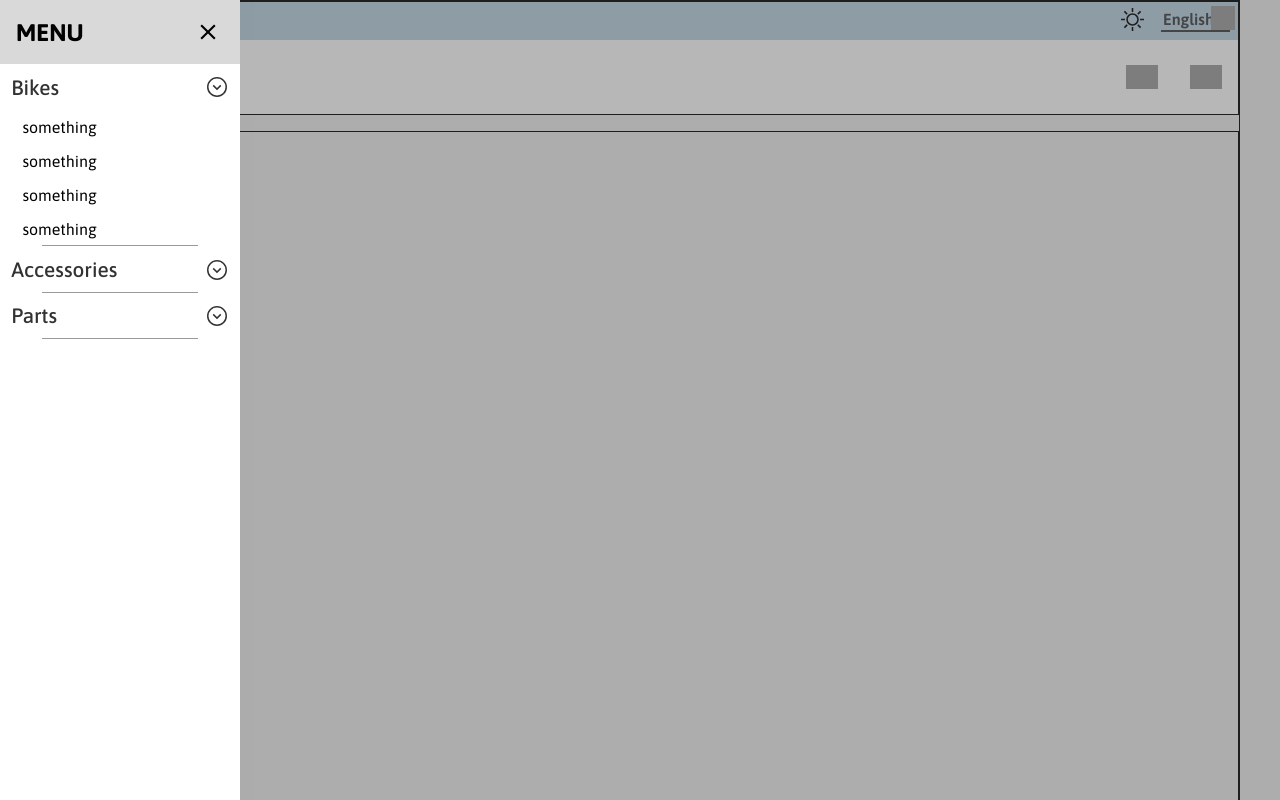
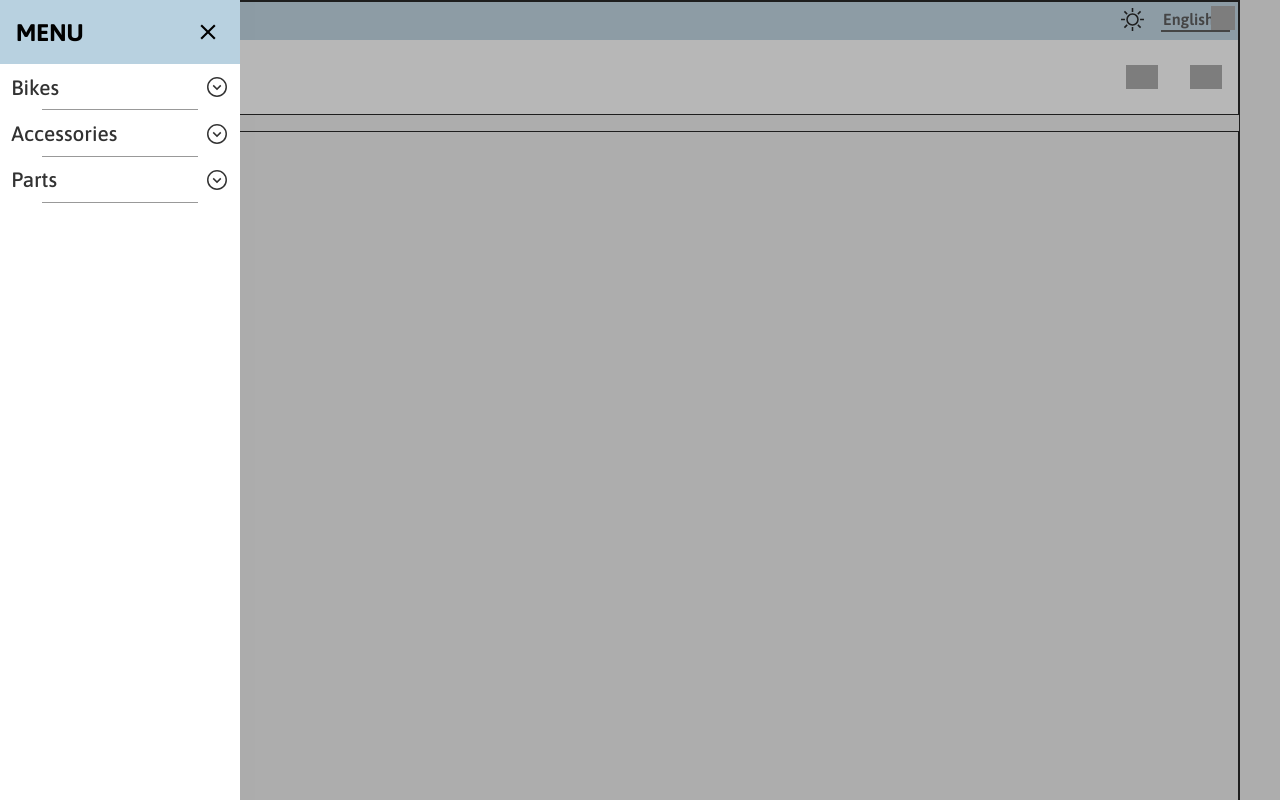
Before and after one commit to GeeGne/onebike_fontend_V1, a React (Vite) app: page / in a window 1280 px wide. Both pictures are taken after a click on the button 74 px from the left and 76 px from the top of the page. Shown: the top 800 px of the page. Built offline with nearby package versions, Linux system fonts and the light colour scheme; grey boxes are pictures that could not be loaded.

Commit message:
Version 1.6 Added the secondary list feature, the main list extends when pressed, made a data object and a map array for easier future proof handling,adjusted the settings when turning the langauge to Arabic

```diff
--- a/src/Components/Header/Navbar/HamMenu.jsx
+++ b/src/Components/Header/Navbar/HamMenu.jsx
@@ -22,54 +22,163 @@ import partsIconDarkMode from '../../../assets/Img/Icons/menu_darkMode.svg';
 
 function HamMenu ({menu, onChange, darkMode, language}) {
 
-  const hamMenuContainerElement = useRef(null)
-  const hamMenuSideBoxElement = useRef(null)
+  const hamMenuContainerElement = useRef(null);
+  const hamMenuSideBoxElement = useRef(null);
+  const mainListElements = useRef([]);
+  const secondaryListElements = useRef([]);
 
   const textLanguage = useRef({
-    bike: 'Bikes',
-    accessories: 'Accessories',
-    parts: 'Parts'
+    // bike: 'Bikes',
+    // accessories: 'Accessories',
+    // parts: 'Parts'
   })
+
+  const mainListData = {
+    english: [{
+      mainList: 'Bikes',
+      secondaryList: ['Road Bikes', 'Mountain Bikes', 'Hybird Bikes']
+    },{
+      mainList: 'Accessories',
+      secondaryList: ['Flash lights', 'Horns', 'Wear', 'Stickers']
+    },{
+      mainList: 'Parts',
+      secondaryList: ['Handle Bar', 'Chain', 'Wheels', 'Frames', 'Forks']
+    }],
+    arabic: [{
+      mainList: 'دراجات',
+      secondaryList: ['سباقي', 'جبلي', 'هجين']
+    },{
+      mainList: 'اكسسوارات',
+      secondaryList: ['سباقي', 'جبلي', 'هجين']
+    },{
+      mainList: 'قطع الدراجه',
+      secondaryList: ['سباقي', 'جبلي', 'هجين']
+    }]
+  }
 
   useEffect(() => {
     if (language === 'English') {
       textLanguage.current = {
         menu: 'MENU',
-        bike: 'Bikes',
-        accessories: 'Accessories',
-        parts: 'Parts'
       }
     } else if (language === 'العربيه') {
       textLanguage.current = {
         menu: 'القا،مه',
-        bike: 'دراجات',
-        accessories: 'اكسسوارات',
-        parts: 'ملحقات الدراجه'
       }
     }
   }, [language])
 
-  const handleClick = type => {
+  const handleClick = (type, other) => {
+
+    const getElement = (elements, id) => {
+      let matchedElement;
+
+      elements.forEach(element => {
+        const {listId} = element.dataset;
+        listId === id && (matchedElement = element)
+      })
+
+      return matchedElement;
+    }
+
     type === 'exit' && onChange(false);
+
+    if (type === 'title element') {
+      const event = other;
+      const titleElement = event.target;
+      console.log(titleElement);
+      const {listId} = titleElement.dataset;
+      const elementClicked = titleElement.classList.contains('clicked') ? true : false;
+      const matchedSecondaryElement = getElement(secondaryListElements.current, listId);
+      const matchedSecondaryElementScrollHeight = matchedSecondaryElement.scrollHeight;
+
+      if (elementClicked) {
+        titleElement.classList.remove('clicked');
+        matchedSecondaryElement.style.height = '0';
+      } else if (!elementClicked) {
+        console.log('test')
+        titleElement.classList.add('clicked');
+        matchedSecondaryElement.style.height = `${matchedSecondaryElementScrollHeight}px`;
+      }
+    }
   }
 
   useEffect(() => {
+    const handleMenuStyles = menu => {
+      const containerStyle = hamMenuContainerElement.current.style;
+      const sideBoxStyle = hamMenuSideBoxElement.current.style;
 
-    const handleMenuStyles = menu => {
       if (menu) {
-        hamMenuContainerElement.current.style.visibility = "visible";
-        hamMenuContainerElement.current.style.backgroundColor = "var(--hamMenu-background-color)";
-        hamMenuSideBoxElement.current.style.transform = "translateX(0)";
+        containerStyle.visibility = "visible";
+        containerStyle.backgroundColor = "var(--hamMenu-background-color)";
+        sideBoxStyle.transform = "translateX(0)";
         return
       }
 
-      hamMenuContainerElement.current.style.backgroundColor = "hsl(0, 0%, 0%, 0)";
-      hamMenuSideBoxElement.current.style.transform = `translateX(${language === 'English' ? '-15rem' : '15rem'})`;
-      setTimeout( () =>hamMenuContainerElement.current.style.visibility = "hidden", 500);
+      containerStyle.backgroundColor = "hsl(0, 0%, 0%, 0)";
+      sideBoxStyle.transform = `translateX(${language === 'English' ? '-15rem' : '15rem'})`;
+      setTimeout( () => containerStyle.visibility = "hidden", 500);
     }
-
     handleMenuStyles(menu);
   }, [menu, language])
+
+  const mainListsArray = language === 'English' ? mainListData.english : mainListData.arabic;
+  const mainListDOM = mainListsArray.map((data, i) => {
+    const {mainList} = data;
+    const {secondaryList} = data;
+    const arrayLength = mainListsArray.length;
+
+    const secondaryListHTML = secondaryList.map(list =>
+      <li key={list} className="ham-menu-container__side-box__menu-list__lists__secondary-list__lists">{list}</li>
+    )
+
+    return (
+      <li
+        className="ham-menu-container__side-box__menu-list__lists"
+        ref={el => {
+          i === 0 && (mainListElements.current = []);
+          const {length} = mainListElements.current;
+
+          length < arrayLength && (mainListElements.current = [...mainListElements.current, el])
+          // if (length < arrayLength) {
+          //   mainListElements.current = [...mainListElements.current, el]
+          // }
+        }}
+        data-list-id={i}
+        // data-list-id={`${i}`}
+        key={mainList}
+      >
+        <div
+          className="ham-menu-container__side-box__menu-list__lists__title"
+          onClick={e => handleClick('title element', e)}
+          data-list-id={i}
+          // data-list-id={`${i}`}
+        >
+          {mainList}
+          <img
+            className="expand-circle"
+            onClick={e => e.stopPropagation()}
+            src={darkMode ? expandCircleUpIconDarkMode : expandCircleUpIcon}
+          />
+        </div>
+        <ul
+          className="ham-menu-container__side-box__menu-list__lists__secondary-list"
+          data-list-id={i}
+          // data-list-id={`${i}`}
+          ref={le => {
+            i === 0 && (secondaryListElements.current = []);
+            const {length} = secondaryListElements.current;
+            length < arrayLength && (secondaryListElements.current = [...secondaryListElements.current, le]);
+            // if (length < arrayLength) {
+            //   secondaryListElements.current = [...secondaryListElements.current, le]
+            // }
+          }}
+        >
+          {secondaryListHTML}
+        </ul>
+      </li>
+    )
+  })
 
   return (
     <nav className="ham-menu-container" ref={hamMenuContainerElement}>
@@ -81,12 +190,30 @@ function HamMenu ({menu, onChange, darkMode, language}) {
         </section>
 
         <ul className="ham-menu-container__side-box__menu-list">
-          <li className="ham-menu-container__side-box__menu-list__lists">
-            <div className="ham-menu-container__side-box__menu-list__lists__title">
+          {/* <li
+            className="ham-menu-container__side-box__menu-list__lists"
+            ref={el => {
+              mainListElements.current = [];
+              mainListElements.current = [...mainListElements.current, el]
+            }}
+            data-list-id="1"
+          >
+            <div
+              className="ham-menu-container__side-box__menu-list__lists__title"
+              onClick={e => handleClick('title element', e)}
+              data-list-id="1"
+            >
               {textLanguage.current.bike}
               <img className="expand-circle" src={darkMode ? expandCircleUpIconDarkMode : expandCircleUpIcon}/>
             </div>
-            <ul className="ham-menu-container__side-box__menu-list__lists__secondary-list clicked">
+            <ul
+              className="ham-menu-container__side-box__menu-list__lists__secondary-list clicked"
+              data-list-id="1"
+              ref={le => {
+                secondaryListElements.current = [];
+                secondaryListElements.current = [...secondaryListElements.current, le]
+              }}
+            >
               <li className="ham-menu-container__side-box__menu-list__lists__secondary-list__lists">something</li>
               <li className="ham-menu-container__side-box__menu-list__lists__secondary-list__lists">something</li>
               <li className="ham-menu-container__side-box__menu-list__lists__secondary-list__lists">something</li>
@@ -94,20 +221,33 @@ function HamMenu ({menu, onChange, darkMode, language}) {
             </ul>
           </li>
 
-          <li className="ham-menu-container__side-box__menu-list__lists">
-            <div className="ham-menu-container__side-box__menu-list__lists__title">
+          <li
+            className="ham-menu-container__side-box__menu-list__lists"
+          >
+            <div
+              className="ham-menu-container__side-box__menu-list__lists__title"
+              onClick={e => handleClick('title element', e)}
+            >
             <img src=""/>
-            {textLanguage.current.accessories}
+              Bikes
             <img className="expand-circle" src={darkMode ? expandCircleUpIconDarkMode : expandCircleUpIcon}/>
             </div>
           </li>
-          <li className="ham-menu-container__side-box__menu-list__lists">
-            <div className="ham-menu-container__side-box__menu-list__lists__title">
+          <li
+            className="ham-menu-container__side-box__menu-list__lists"
+          >
+            <div
+              className="ham-menu-container__side-box__menu-list__lists__title"
+              onClick={e => handleClick('title element', e)}
+            >
             <img src=""/>
             {textLanguage.current.parts}
             <img className="expand-circle" src={darkMode ? expandCircleUpIconDarkMode : expandCircleUpIcon}/>
             </div>
-          </li>
+          </li> */}
+
+          {mainListDOM}
+
         </ul>
       </div>
     </nav>
--- a/src/Styles/Components/Header/Navbar/HamMenu.scss
+++ b/src/Styles/Components/Header/Navbar/HamMenu.scss
@@ -10,38 +10,11 @@
   z-index: 100;
   transition: background-color 0.5s ease-out;
 
-  body.arabic & {
-    flex-direction: row-reverse;
-
-    &__side-box {
-
-      &__menu {
-        flex-direction: row-reverse;
-      }
-
-      &__menu-list {
-        & > li {
-          flex-direction: row-reverse;
-          &__secondary-list {
-
-          }
-        }
-      }
-
-      & .expand-circle {
-        margin-right: auto;
-        margin-left: 0;
-      }
-    }
-  }
-
-
   &__side-box {
     display: flex;
     width: 15rem;
     flex-direction: column;
     background-color: var(--hamMenu-sideBox-color);
-    // transform: translateX(-15rem);
     transition: transform 0.5s ease-out;
 
     &__menu {
@@ -50,7 +23,7 @@
       justify-content: space-between;
       font-size: var(--hamMenu-menu-font);
       font-weight: bold;
-      background-color: var(--hamMenu-menu-background-color);
+      background-color: var(--secondary-color);
       color: var(--font-h-color);
       padding: 1rem;
 
@@ -80,7 +53,7 @@
         &__title {
           display: flex;
           align-items: center;
-          padding: 0.7rem;
+          padding: 0.7rem 0.7rem 0 0.7rem;
           opacity: 0.8;
           font-size: var(--hamMenu-list-font);
           font-weight: 500;
@@ -96,24 +69,30 @@
             // display: flex;
             width: var(--hamMenu-list-icon);
             margin-left: auto;
+            transition: transform 0.5s ease-out;
           }
 
+          &.clicked {
+            opacity: 1;
+            font-weight: 550;
+            & .expand-circle {
+              transform: rotate(-180deg)
+            }
+          }
         }
 
         &__secondary-list {
           display: flex;
           flex-direction: column;
+          overflow: hidden;
           height: 0;
-          // flex-shrink: 0;
-          overflow: hidden;
           transition: height 0.5s ease;
+          margin: 0.35rem 0;
+          background-color: var(--hamMenu-secondaryList-background-color);
 
           &__lists {
-            padding: 0.5rem 1.4rem;
-          }
-
-          &.clicked {
-            height: auto;
+            padding: 0.5rem 1.4em;
+            color: var(--font-p-color);
           }
         }
 
@@ -130,4 +109,39 @@
       }
     }
   }
+
+  body.arabic & {
+    flex-direction: row-reverse;
+
+    &__side-box {
+
+      &__menu {
+        flex-direction: row-reverse;
+      }
+
+      &__menu-list {
+        &__lists {
+
+          &__title {
+            flex-direction: row-reverse;
+
+            & .expand-circle {
+              margin-right: auto;
+              margin-left: 0;
+            }
+          }
+
+          &__secondary-list {
+
+            &__lists {
+              text-align: right;
+            }
+          }
+
+        }
+      }
+
+
+    }
+  }
 }
--- a/src/Styles/Utils/_Themes.scss
+++ b/src/Styles/Utils/_Themes.scss
@@ -17,6 +17,7 @@
 
   // Ham Side Menu
   --hamMenu-background-color: hsl(0, 0%, 30%, 0.4);
+  --hamMenu-secondaryList-background-color: hsl(0, 0%, 50%, 0.4);
   --hamMenu-sideBox-color: hsl(0, 0%, 100%);
   --hamMenu-menu-background-color: hsl(0, 0%, 85%);
 }
@@ -37,6 +38,7 @@
 
   // Ham Side Menu
   --hamMenu-background-color: hsl(0, 0%, 70%, 0.4);
+  --hamMenu-secondaryList-background-color: hsl(0, 0%, 50%, 0.4);
   --hamMenu-sideBox-color: hsl(0, 0%, 0%);
   --hamMenu-menu-background-color: hsl(0, 0%, 15%);
 }
```
Also changed, not shown: src/assets/Img/Icons/expand_circle_down_darkMode.svg.
